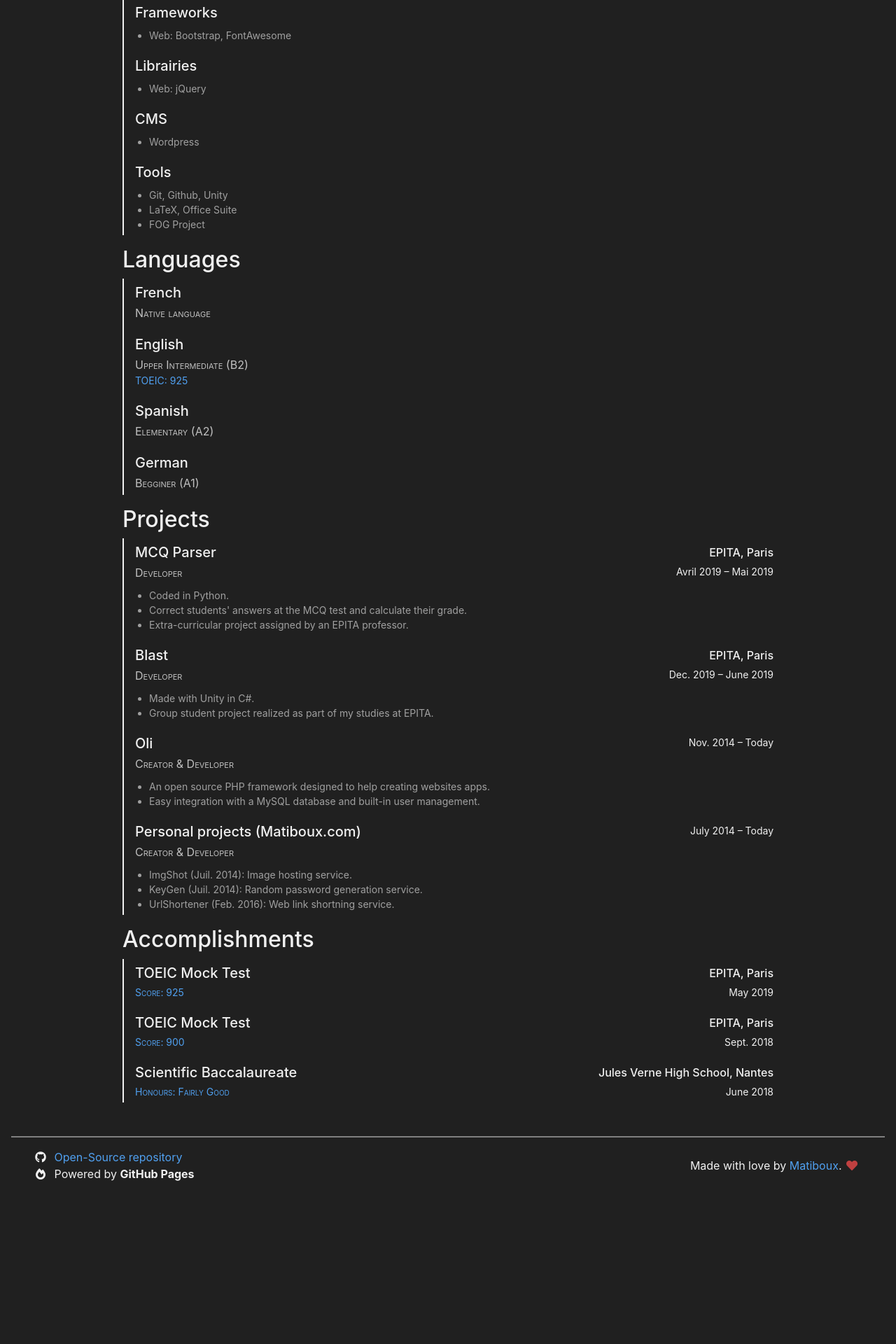
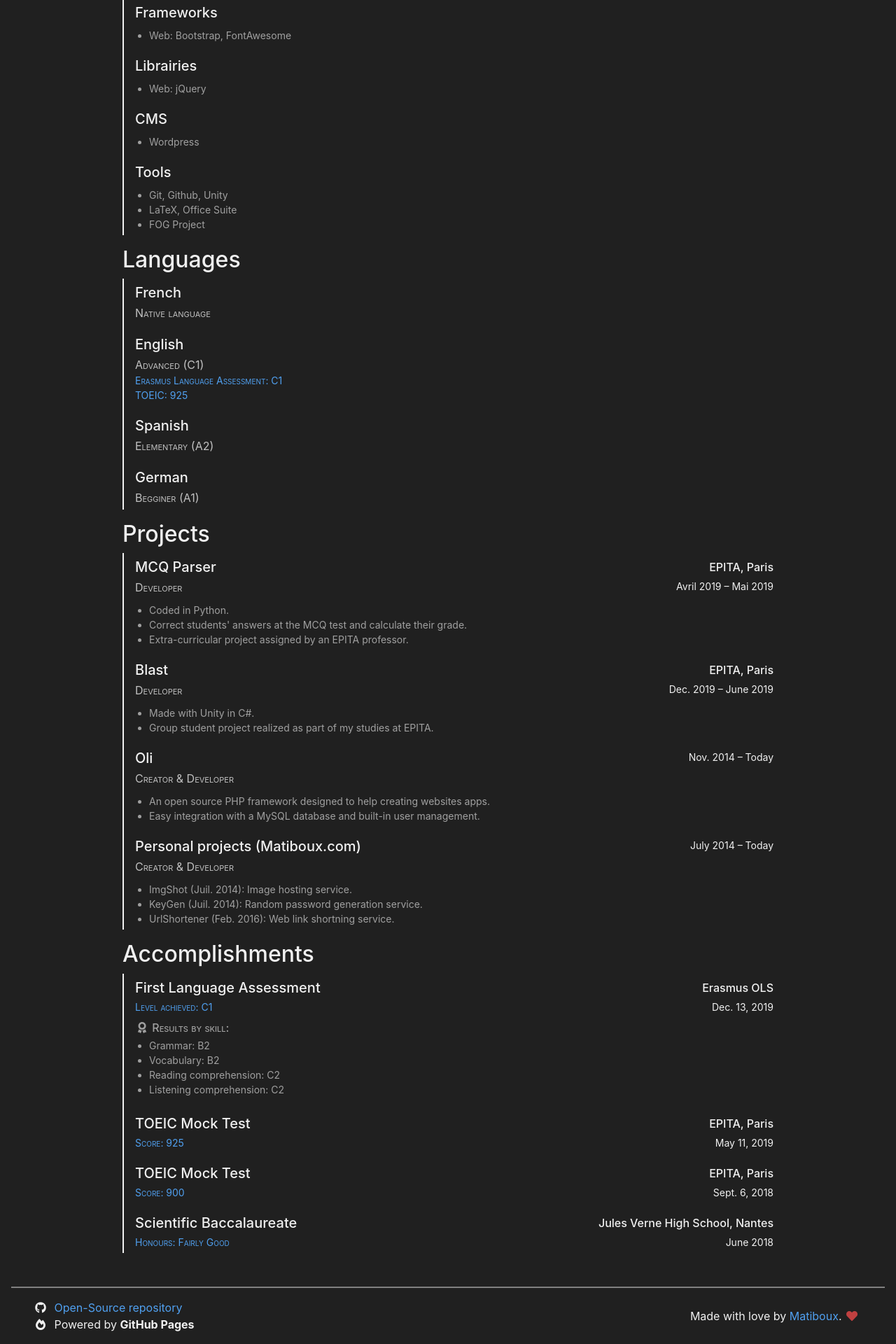
Before and after one commit to matiboux/matiboux.me, a Jekyll site: the page built from cv.html, in a window 1280 px wide. Shown: the part 1692-3612 px from the top of the page at 70% size. Built offline with Jekyll 4.4.1, drawn with Linux system fonts in a browser that asks for light colours; nearby versions of some CDN libraries; before the commit the page ends 3397 px from its top, so only the background shows below that.

Commit message:
Added "First Language Assessment" to cv.html
Also updated my English level

```diff
--- a/assets/css/style.css
+++ b/assets/css/style.css
@@ -125,7 +125,7 @@ border-color: rgba(255, 255, 255, .1) }
 #main .cv-items > * > .content h4 { margin-top: 0; font-size: 20px }
 #main .cv-items > * > .content .position { color: #c0c0c0; font-size: 16px; font-variant: small-caps }
 #main .cv-items > * > .content .award { color: #50a0f0; font-variant: small-caps }
-#main .cv-items > * > .content .position + .award { margin-top: -5px }
+#main .cv-items > * > .content .position ~ .award { margin-top: -5px }
 #main .cv-items > * > .content .description, #main .cv-items > * > .content > ul { margin-top: 10px; color: #a0a0a0 }
 #main .cv-items > * > .content .description > * { margin-bottom: 5px }
 #main .cv-items > * > .content .description h6 { font-variant: small-caps }
--- a/cv.html
+++ b/cv.html
@@ -196,7 +196,8 @@ container_class: mw-lg
 	<div class="item">
 		<div class="content">
 			<h4>English</h4>
-			<p class="position">Upper Intermediate (B2)</p>
+			<p class="position">Advanced (C1)</p>
+			<p class="award">Erasmus Language Assessment: C1</p>
 			<p class="award">TOEIC: 925</p>
 		</div>
 	</div>
@@ -278,12 +279,31 @@ container_class: mw-lg
 <div class="cv-items">
 	<div class="item">
 		<div class="content">
+			<h4>First Language Assessment</h4>
+			<p class="award">Level achieved: C1</p>
+			<div class="description">
+				<h6><i class="fas fa-award fa-fw"></i> Results by skill:</b></h6>
+				<ul>
+					<li>Grammar: B2</li>
+					<li>Vocabulary: B2</li>
+					<li>Reading comprehension: C2</li>
+					<li>Listening comprehension: C2</li>
+				</ul>
+			</div>
+		</div>
+		<div class="meta">
+			<p class="location">Erasmus OLS</p>
+			<p class="date">Dec. 13, 2019</p>
+		</div>
+	</div>
+	<div class="item">
+		<div class="content">
 			<h4>TOEIC Mock Test</h4>
 			<p class="award">Score: 925</p>
 		</div>
 		<div class="meta">
 			<p class="location">EPITA, Paris</p>
-			<p class="date">May 2019</p>
+			<p class="date">May 11, 2019</p>
 		</div>
 	</div>
 	<div class="item">
@@ -293,7 +313,7 @@ container_class: mw-lg
 		</div>
 		<div class="meta">
 			<p class="location">EPITA, Paris</p>
-			<p class="date">Sept. 2018</p>
+			<p class="date">Sept. 6, 2018</p>
 		</div>
 	</div>
 	<div class="item">
```
